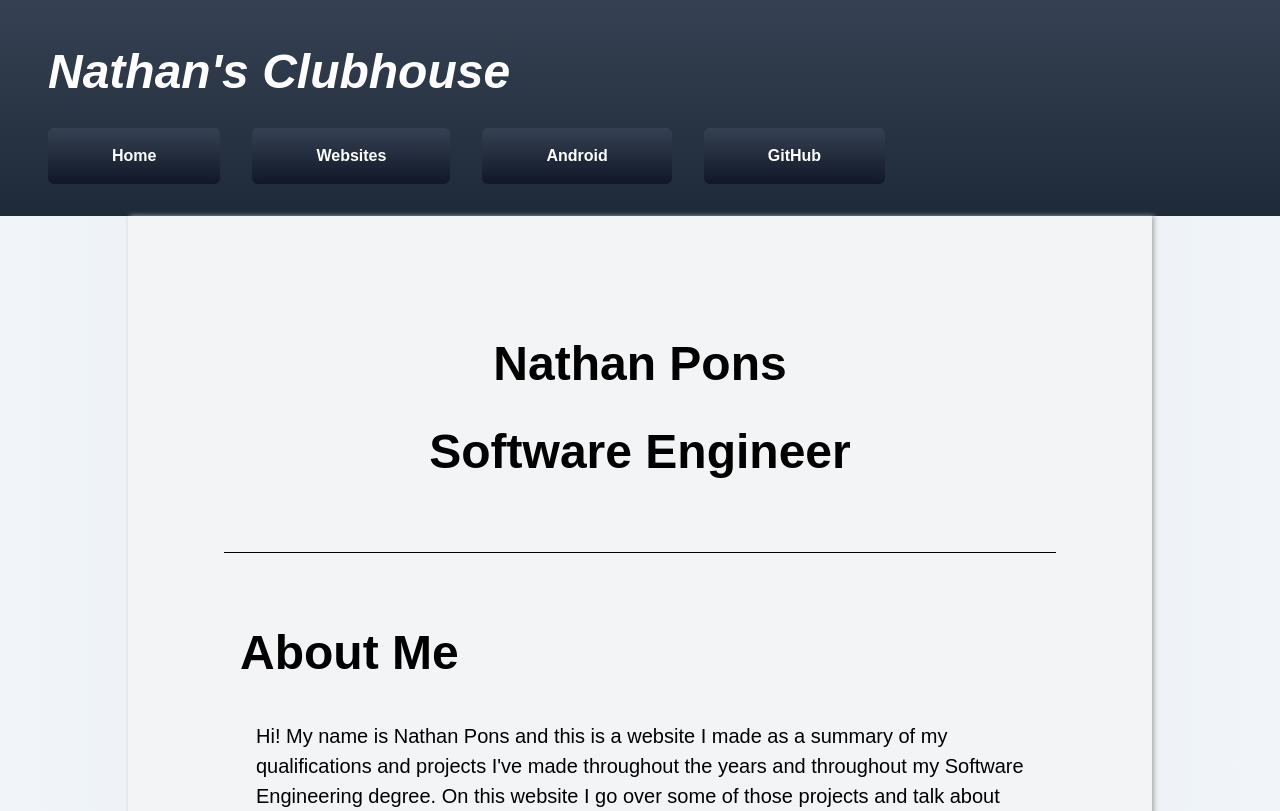
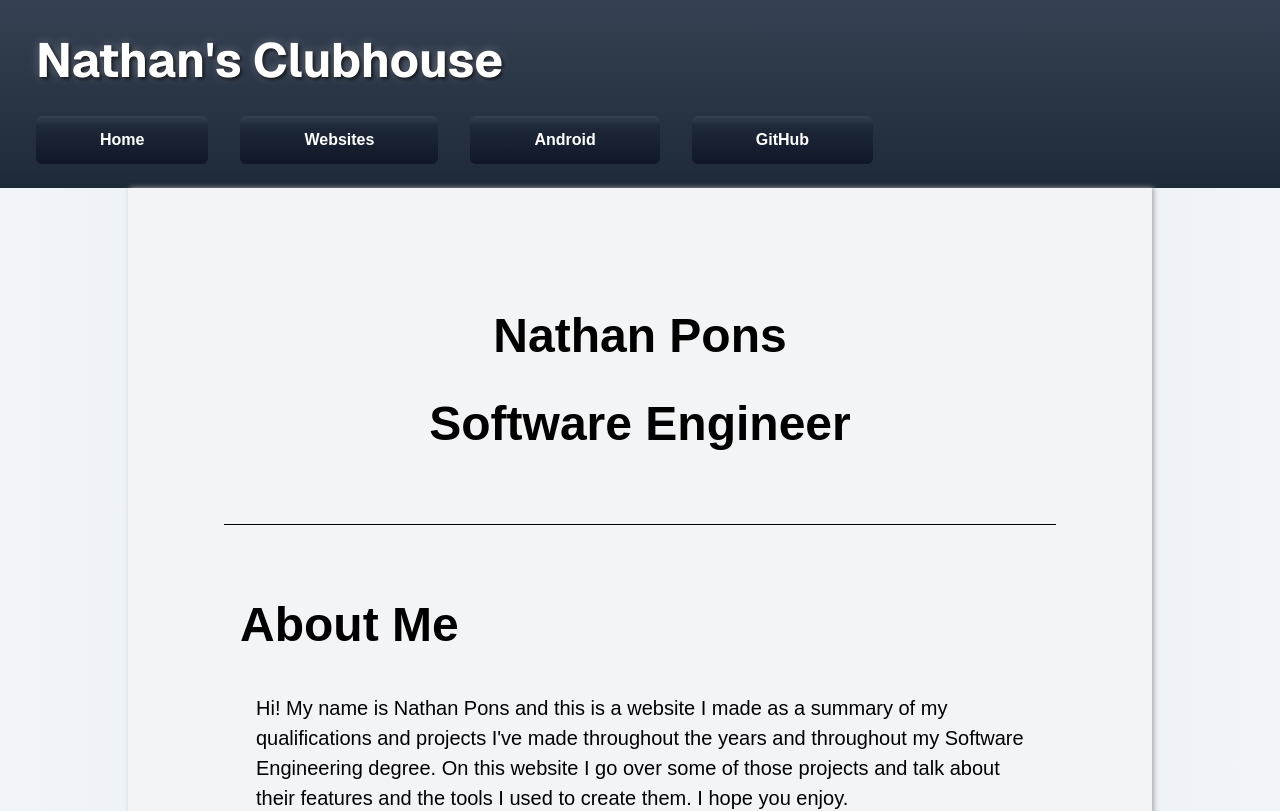
Before and after one commit to PapsBurr/resume-website, a Next.js app: page / in a window 1280 px wide. Shown: the top 811 px of the page. Built offline with nearby package versions, Linux system fonts and the light colour scheme.

Commit message:
updates nav buttons and header spacing

```diff
--- a/src/app/components/Header.js
+++ b/src/app/components/Header.js
@@ -6,9 +6,9 @@ export default function Header() {
   const [isMobileMenuOpen, setIsMobileMenuOpen] = useState(false);
 
   return (
-    <header className="p-8 pb-4 bg-linear-to-b from-gray-700 to-gray-800">
+    <header className="p-5 pb-2 bg-gradient-to-b from-gray-700 to-gray-800">
       <div className="flex justify-between items-center">
-        <h1 className="my-8 mb-16 font-bold text-6xl text-white mx-4 italic">
+        <h1 className="font-sans font-extrabold tracking-normal my-8 mb-16 text-6xl text-white mx-4" style={{textShadow: '2px 2px 4px rgba(0,0,0,0.8), 0 0 10px rgba(255,255,255,0.3)'}}>
           Nathan's Clubhouse
         </h1>
 
@@ -30,45 +30,45 @@ export default function Header() {
       <div>
         {/* Desktop Navigation */}
         <nav className="hidden md:flex flex-wrap justify-start">
-          <div className="bg-linear-to-b from-gray-700 to-gray-900 hover:from-gray-600 hover:to-gray-900 active:from-gray-900 active:to-gray-800 text-white font-bold m-4 rounded-md select-none">
+          <div className="bg-gradient-to-b from-gray-700 via-gray-800 via-20% to-gray-900 hover:from-gray-600 hover:via-gray-700 hover:via-20% hover:to-gray-900 active:from-gray-900 active:via-50% active:to-gray-800 text-white font-bold m-4 rounded-md select-none">
             <Link
             href="/"
-            className="inline-block p-4 px-16">Home</Link>
+            className="block p-3 px-16">Home</Link>
           </div>
-          <div className="bg-linear-to-b from-gray-700 to-gray-900 hover:from-gray-600 hover:to-gray-900 active:from-gray-900 active:to-gray-800 text-white font-bold m-4 rounded-md select-none">
+          <div className="bg-gradient-to-b from-gray-700 via-gray-800 via-20% to-gray-900 hover:from-gray-600 hover:via-gray-700 hover:via-20% hover:to-gray-900 active:from-gray-900 active:via-50% active:to-gray-800 text-white font-bold m-4 rounded-md select-none">
             <Link
             href="/websites"
-            className="inline-block p-4 px-16">Websites</Link>
+            className="block p-3 px-16">Websites</Link>
           </div>
-          <div className="bg-linear-to-b from-gray-700 to-gray-900 hover:from-gray-600 hover:to-gray-900 active:from-gray-900 active:to-gray-800 text-white font-bold m-4 rounded-md select-none">
+          <div className="bg-gradient-to-b from-gray-700 via-gray-800 via-20% to-gray-900 hover:from-gray-600 hover:via-gray-700 hover:via-20% hover:to-gray-900 active:from-gray-900 active:via-50% active:to-gray-800 text-white font-bold m-4 rounded-md select-none">
             <Link
             href="/android"
-            className="inline-block p-4 px-16">Android</Link>
+            className="block p-3 px-16">Android</Link>
           </div>
-          <div className="bg-linear-to-b from-gray-700 to-gray-900 hover:from-gray-600 hover:to-gray-900 active:from-gray-900 active:to-gray-800 text-white font-bold m-4 rounded-md select-none">
+          <div className="bg-gradient-to-b from-gray-700 via-gray-800 via-20% to-gray-900 hover:from-gray-600 hover:via-gray-700 hover:via-20% hover:to-gray-900 active:from-gray-900 active:via-50% active:to-gray-800 text-white font-bold m-4 rounded-md select-none">
             <a
             href="https://github.com/PapsBurr"
             target="_blank"
-            className="inline-block p-4 px-16">GitHub</a>
+            className="block p-3 px-16">GitHub</a>
           </div>
         </nav>
 
         {/* Mobile Navigation */}
         {isMobileMenuOpen && (
           <nav className="md:hidden mt-4">
-            <div className="bg-linear-to-b from-gray-700 to-gray-900 hover:from-gray-600 hover:to-gray-900 active:from-gray-900 active:to-gray-800 text-white font-bold m-4 rounded-md select-none">
+            <div className="bg-gradient-to-b from-gray-700 to-gray-900 hover:from-gray-600 hover:to-gray-900 active:from-gray-900 active:to-gray-800 text-white font-bold m-4 rounded-md select-none">
               <Link
                 href="/"
                 className="block p-4 px-16"
                 onClick={() => setIsMobileMenuOpen(false)}>Home</Link>
             </div>
-            <div className="bg-linear-to-b from-gray-700 to-gray-900 hover:from-gray-600 hover:to-gray-900 active:from-gray-900 active:to-gray-800 text-white font-bold m-4 rounded-md select-none">
+            <div className="bg-gradient-to-b from-gray-700 to-gray-900 hover:from-gray-600 hover:to-gray-900 active:from-gray-900 active:to-gray-800 text-white font-bold m-4 rounded-md select-none">
               <Link
                 href="/websites"
                 className="block p-4 px-16"
                 onClick={() => setIsMobileMenuOpen(false)}>Websites</Link>
             </div>
-            <div className="bg-linear-to-b from-gray-700 to-gray-900 hover:from-gray-600 hover:to-gray-900 active:from-gray-900 active:to-gray-800 text-white font-bold m-4 rounded-md select-none">
+            <div className="bg-gradient-to-b from-gray-700 to-gray-900 hover:from-gray-600 hover:to-gray-900 active:from-gray-900 active:to-gray-800 text-white font-bold m-4 rounded-md select-none">
               <Link
                 href="/android"
                 className="block p-4 px-16"
@@ -77,7 +77,7 @@ export default function Header() {
                 Android
               </Link>
             </div>
-            <div className="bg-linear-to-b from-gray-700 to-gray-900 hover:from-gray-600 hover:to-gray-900 active:from-gray-900 active:to-gray-800 text-white font-bold m-4 rounded-md select-none">
+            <div className="bg-gradient-to-b from-gray-700 to-gray-900 hover:from-gray-600 hover:to-gray-900 active:from-gray-900 active:to-gray-800 text-white font-bold m-4 rounded-md select-none">
               <a
                 href="https://github.com/PapsBurr"
                 target="_blank"
```
